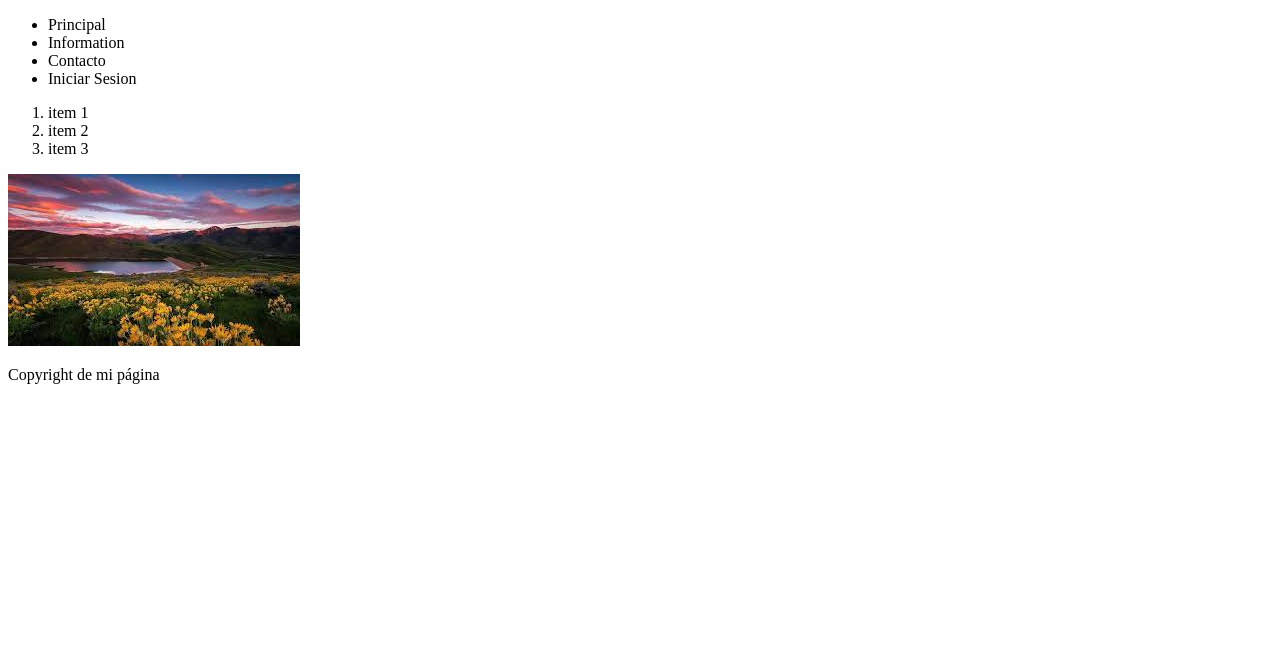
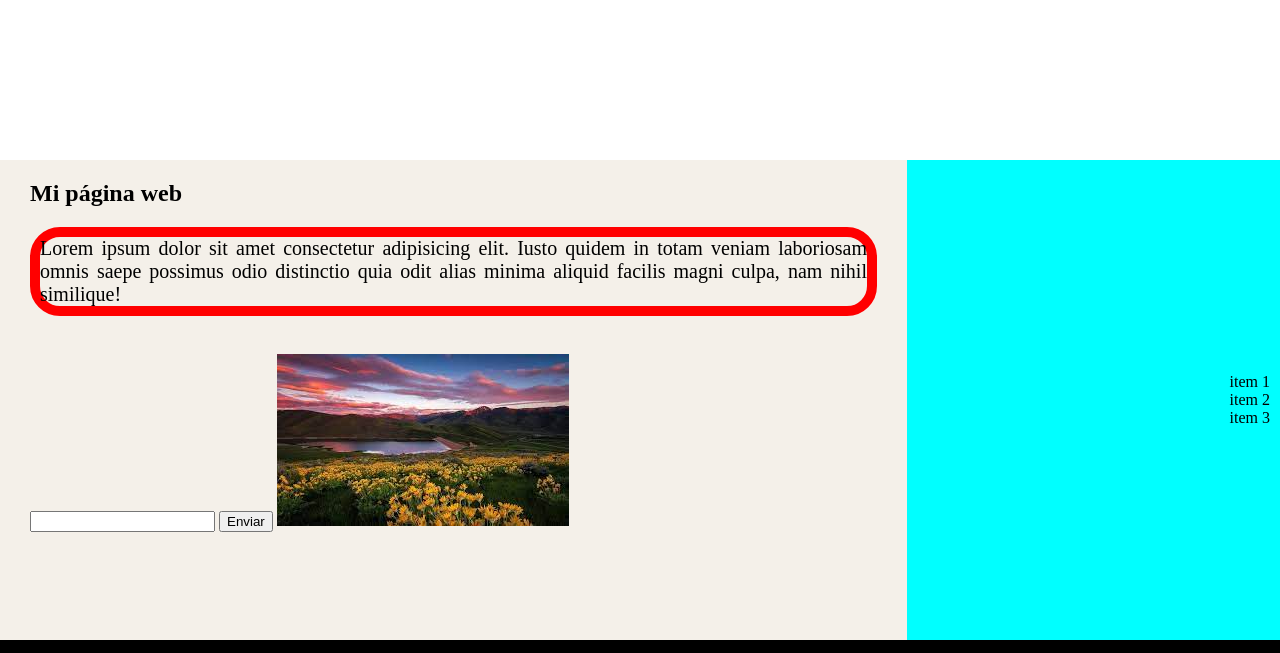
Before and after one commit to Paola547/HTML_Class1, a plain HTML site: page index.html in a window 1280 px wide. Shown: the top 653 px of the page. Drawn offline with Linux system fonts and the light colour scheme.

```diff
--- /dev/null
+++ b/index.css
@@ -0,0 +1,63 @@
+html, body{
+display: flex;
+margin: 0px;
+height: 100%;
+padding: 0px;
+flex-direction: column;
+}
+
+header{
+    display: flex;
+    justify-content: flex-end;
+    align-items: center;
+    height: 20%;
+    background-color: white;
+    color: white;
+    padding-right: 40px;
+
+}
+#contenedor_principal{
+    display: flex;
+    height: 60%;
+    background-color: rgb(244, 240, 233);
+    color: black
+}
+.pie_pagina{
+    display: flex;
+    height: 20%;
+    background-color: black;
+    color: white;
+}
+.lateral{
+    display: flex;
+    align-items: center;
+    justify-content: right;
+    padding-right:  20px;
+    background-color: aqua;
+    width: 30%;
+    padding-right: 10px;
+
+}
+.principal{
+    padding: 0px 30px;
+    width: 70%;
+}
+ul li{
+    display: inline;
+    margin-left: 25px;
+}
+ul li:hover{
+    color: brown;
+}
+.parrafo{
+    text-align: justify;
+    border: 10px solid;
+    border-color: red;
+    border-radius: 30px;
+    font-size: 20px
+
+
+}
+ol li{
+    list-style: none;
+}
--- a/index.html
+++ b/index.html
@@ -4,33 +4,44 @@
     <meta charset="UTF-8">
     <meta http-equiv="X-UA-Compatible" content="IE=edge">
     <meta name="viewport" content="width=device-width, initial-scale=1.0">
+    <link rel="stylesheet" href="index.css">
     <title>Mi Primer página web</title>
 </head>
 <body>
     <header>
-        <nav></nav>
-        <ul>
-            <li>Principal</li>
-            <li>Information</li>
-            <li>Contacto</li>
-            <li>Iniciar Sesion</li>
-        </ul>
+        <nav>
+            <ul>
+                <li>Inicio</li>
+                <li>Nosotros</li>
+                <li>Contacto</li>
+            </ul>
+        </nav>
+
     </header>
-    <div class=""container">
-        <aside>
+    <div id="contenedor_principal" class="contenedor">
+        <section class="principal">
+            <h1>Mi página web</h1>
+            <p class="parrafo">Lorem ipsum dolor sit amet consectetur adipisicing elit. Iusto quidem in totam veniam laboriosam omnis saepe possimus odio distinctio quia odit alias minima aliquid facilis magni culpa, nam nihil similique!</p>
+            <br>
+            <input type="text" id="texto">
+            <input type="submit" value="Enviar">
+            <img src="./Images/Unknown.jpeg" alt="">
+
+        </section>
+        <aside class="lateral">
             <ol>
                 <li>item 1</li>
                 <li>item 2</li>
                 <li>item 3</li>
             </ol>
         </aside>
-        <section>
-            <img src="./Images/Unknown.jpeg" alt="">
-        </section>
     </div>
-    <footer>
+    <footer class="pie_pagina">
         <p>Copyright de mi página</p>
     </footer>
+     <div>
+        <source src="./index.js" type="">
+     </div>
 
 </body>
 </html>
```
Also changed, not shown: index.js (added, +50 -0 lines), index1..html (added, +27 -0 lines), index2.html (deleted, +0 -25 lines), suma.js (added, +7 -0 lines).
